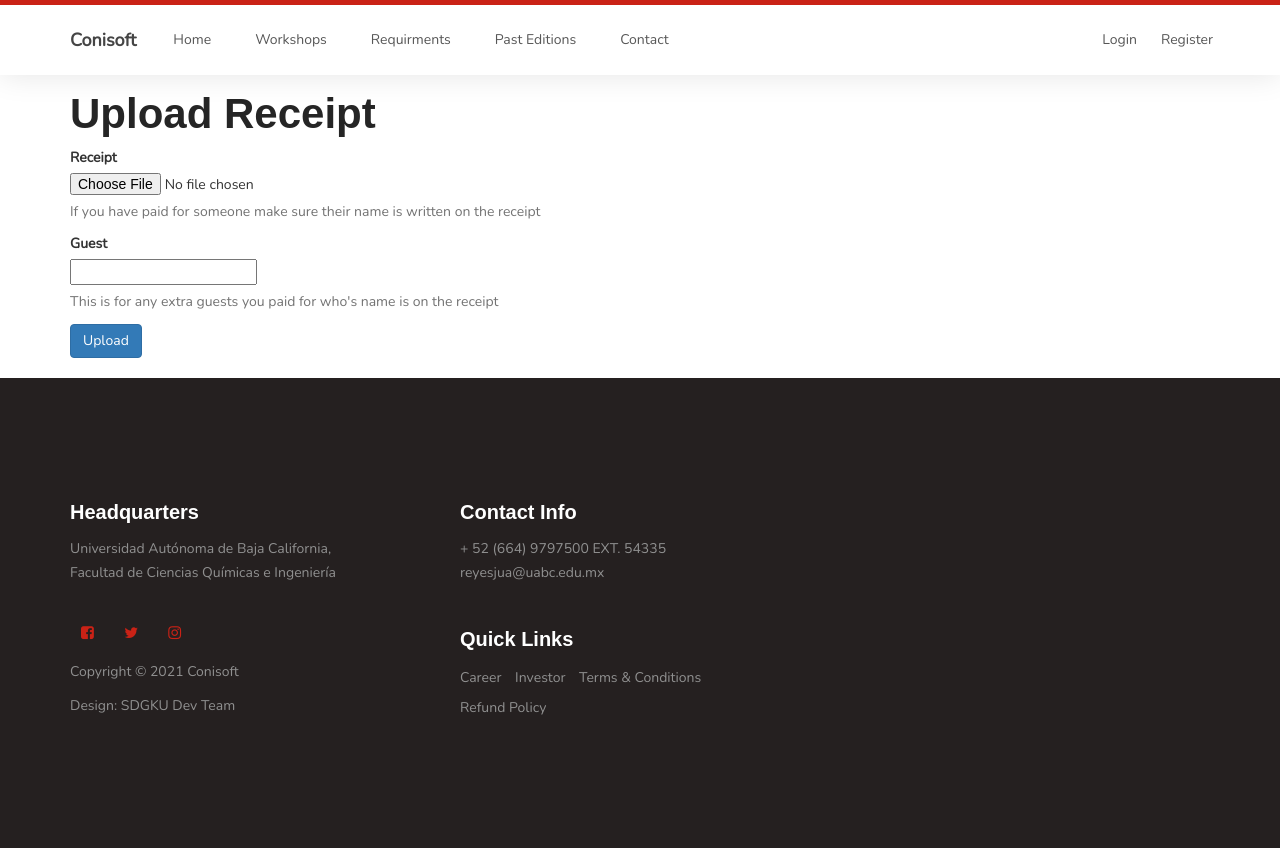
After one commit to Conisoft-Dev/Conisoft, a Django app: page /receipt in a window 1280 px wide. The commit adds this page. Run offline with Django 3.2, Linux system fonts and the light colour scheme; some libraries are stand-ins or nearby versions; some web fonts are replaced.

Commit message:
added way to upload receipt after account creation, made registration form dynamic

```diff
--- a/Conisoft/mainApp/forms.py
+++ b/Conisoft/mainApp/forms.py
@@ -4,24 +4,40 @@ from .models import User
 
 
 # Create your forms here.
+industry_choices = (
+	('Student', 'Student'),
+	('Academia', 'Academia'),
+	('Professional', 'Professional'),
+)
 
 class NewUserForm(UserCreationForm):
 	paper = forms.FileField(required=False)
-	receipt = forms.FileField(required=False)
+	receipt = forms.FileField(required=False, help_text='If you have paid for someone make sure their name is written on the receipt')
+	have_receipt = forms.BooleanField(required=False, label='Do you have a receipt?')
+	guest = forms.IntegerField(required=False, help_text="This is for any extra guests you paid for who's name is on the receipt")
+	industry_type = forms.ChoiceField(choices=industry_choices, required=False)
 
 	class Meta:
 		model = User
-		fields = ("Full_Name", "email", "password1", "password2", "industry_type", "receipt", "guest", "presenter","paper")
+		fields = ("Full_Name", "email", "password1", "password2","have_receipt", "receipt", "guest", "presenter", "industry_type","paper")
 
 	def save(self, commit=True):
 		user = super(NewUserForm, self).save(commit=False)
 		user.email = self.cleaned_data['email']
 		user.Full_Name = self.cleaned_data['Full_Name']
+		user.receipt = self.cleaned_data['receipt']
+		user.guest = self.cleaned_data['guest']
+		user.presenter = self.cleaned_data['presenter']
 		user.industry_type = self.cleaned_data['industry_type']
-		user.receipt = self.cleaned_data['receipt']
-		user.gust = self.cleaned_data['guest']
-		user.presenter = self.cleaned_data['presenter']
 		user.paper = self.cleaned_data['paper']
 		if commit:
 			user.save()
 		return user
+
+class ReceiptForm(forms.Form):
+	receipt = forms.FileField(required=False, help_text='If you have paid for someone make sure their name is written on the receipt')
+	guest = forms.IntegerField(required=False, help_text="This is for any extra guests you paid for who's name is on the receipt")
+
+	class Meta:
+		model = User
+		fields = ('receipt', 'guest')
--- a/Conisoft/mainApp/models.py
+++ b/Conisoft/mainApp/models.py
@@ -151,7 +151,7 @@ class User(AbstractBaseUser):
     presenter = models.BooleanField(default=False)
     receipt = models.ImageField('photo', upload_to='receipts', null=True, blank=True)
     paper = models.FileField('paper', upload_to='papers', null=True, blank=True)
-    guest = models.IntegerField(default=1)
+    guest = models.IntegerField(default=0, null=True)
     workshops_subscribed = models.IntegerField(default=0)
 
 
--- a/Conisoft/mainApp/urls.py
+++ b/Conisoft/mainApp/urls.py
@@ -5,7 +5,8 @@ from .views import (
 	RegisterView,
 	Workshops,
 	ajax_subscribe_workshop,
-	ManageView
+	ManageView,
+	receipt_upload
 )
 
 urlpatterns = [
@@ -16,4 +17,5 @@ urlpatterns = [
 	path('logout', views.logout_request, name="logout"),
 	path('workshops/subscribe', views.ajax_subscribe_workshop, name='subscribe_workshop'),
 	path('manage', ManageView.as_view(), name='manage'),
+	path('receipt', views.receipt_upload, name='reciept')
 ]
--- a/Conisoft/mainApp/views.py
+++ b/Conisoft/mainApp/views.py
@@ -3,7 +3,7 @@ from .models import Edition, Topic, PaperRequirement, Course, Carosel, Workshop,
 from django.contrib.auth.forms import AuthenticationForm
 from django.contrib.auth import login, authenticate, logout
 from django.shortcuts import  render, redirect
-from .forms import NewUserForm
+from .forms import NewUserForm, ReceiptForm
 from django.contrib import messages
 from django.http import HttpResponse
 
@@ -46,7 +46,6 @@ class ManageView(ListView):
 def register_request(request):
 	if request.method == "POST":
 		form = NewUserForm(request.POST, request.FILES)
-		print(form)
 		if form.is_valid():
 			user = form.save()
 			login(request, user)
@@ -57,6 +56,17 @@ def register_request(request):
 	form = NewUserForm()
 	return render (request=request, template_name="register.html", context={"register_form":form})
 
+def receipt_upload(request):
+	if request.method == "POST":
+		form = ReceiptForm(request.POST, request.FILES)
+		if form.is_valid():
+			user = User.objects.get(email = request.user)
+			user.guest = form.cleaned_data['guest']
+			user.receipt = form.cleaned_data['receipt']
+			user.save()
+		return redirect('home')
+	form = ReceiptForm()
+	return render(request = request, template_name='receipt.html', context={'receipt_form': form})
 
 def login_request(request):
 	if request.method == "POST":
--- a/Conisoft/templates/base.html
+++ b/Conisoft/templates/base.html
@@ -45,7 +45,7 @@
                <!-- MENU LINKS -->
                <div class="collapse navbar-collapse">
                     <ul class="nav navbar-nav">
-                         {% if 'register' in request.path or 'login' in request.path or 'workshops' in request.path or 'manage' in request.path %}
+                         {% if 'register' in request.path or 'login' in request.path or 'workshops' in request.path or 'manage' in request.path or 'receipt' in request.path %}
                               <li><a href="/#home" class="smoothScroll">Home</a></li>
                               <li class ="{% if request.path == '/workshops' %} active {% endif %}"><a href="/workshops" class="smoothScroll">Workshops</a></li>
                               <li><a href="/#about" class="smoothScroll">Requirments</a></li>
@@ -73,6 +73,9 @@
                          <li class ="{% if request.path == '/login' %} active {% endif %}"><a href="/login">Login</a></li>
                          <li class="{% if request.path == '/register' %} active {% endif %}"><a href="/register">Register</a></li>
                          {% else %}
+                         {% if not user.receipt %}
+                         <li class="{% if request.path == '/receipt' %} active {% endif %}"><a href="/receipt">Add Receipt</a></li>
+                         {% endif %}
                          <li><a href="/logout">Logout</a></li>
                          {% endif %}
                     </ul>
--- /dev/null
+++ b/Conisoft/templates/receipt.html
@@ -0,0 +1,17 @@
+{% extends "base.html" %}
+{% load crispy_forms_tags %}
+
+{% block content %}
+
+<!-- Register -->
+<div style="margin-bottom: 2rem;" class="container py-5">
+	<h1>Upload Receipt</h1>
+	<form method="POST" enctype='multipart/form-data'>
+		{% csrf_token %}
+		{{ receipt_form|crispy }}
+		<button class="btn btn-primary" type="submit">Upload</button>
+	</form>
+</div>
+
+
+{% endblock %}
```
Also changed, not shown: Conisoft/templates/register.html (+40 -0 lines), Conisoft/db.sqlite3, Conisoft/mainApp/migrations/0029_alter_user_guest.py (added), Conisoft/media/receipts/download_nDnoY1d.jpg (added).
